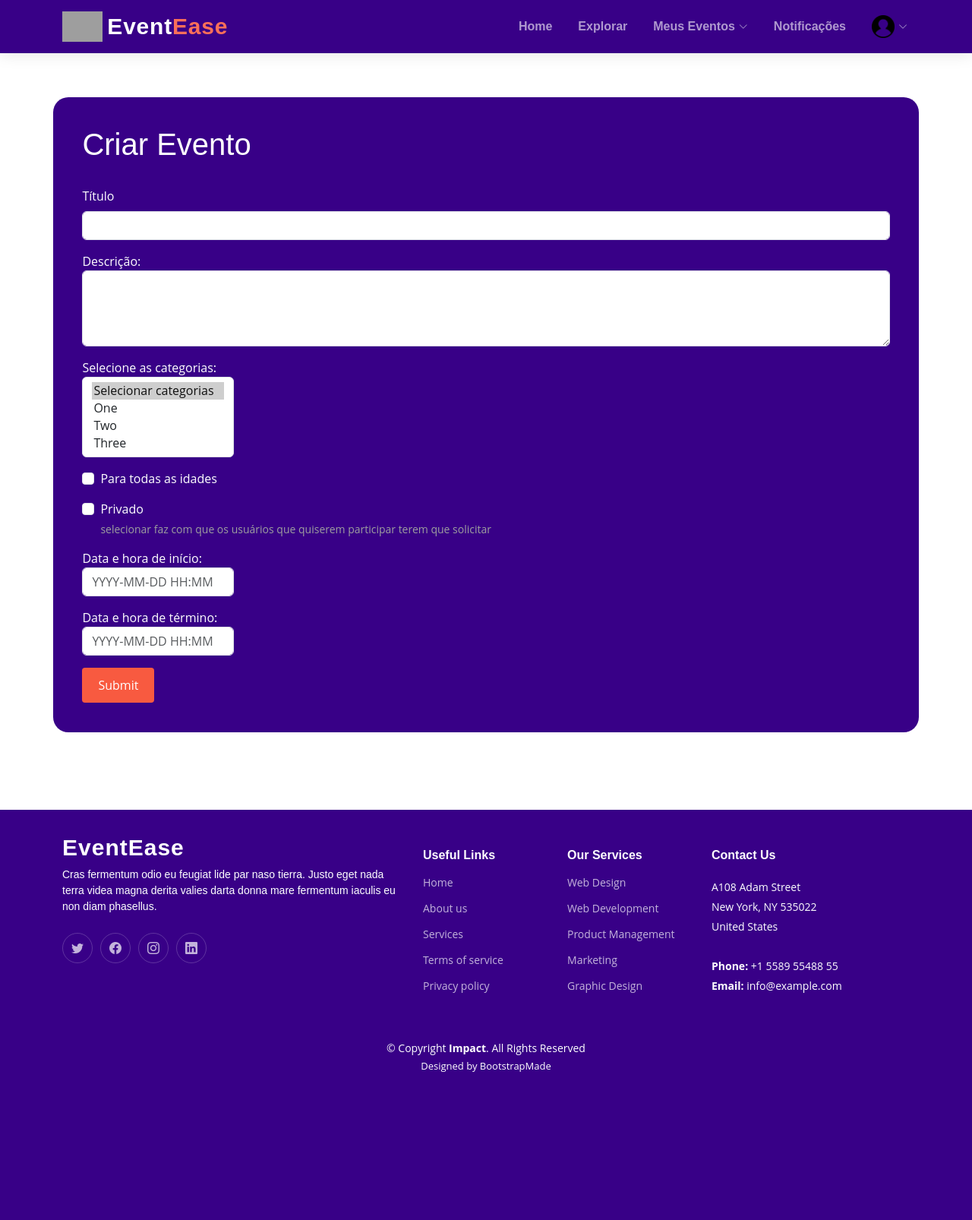
After one commit to silvagabriel07/EventEase, a Django app: page /eventos/organizando/criar_evento in a window 1280 px wide. The commit adds this page. Shown: the whole page at 76% size. Run offline with Django 4.2, Linux system fonts and the light colour scheme; some libraries are stand-ins or nearby versions; grey boxes are pictures that could not be loaded.

Commit message:
create_event template

```diff
--- a/eventos/models.py
+++ b/eventos/models.py
@@ -7,7 +7,7 @@ class Event(models.Model):
     description = models.TextField()
 
     organizer = models.ForeignKey(User, on_delete=models.CASCADE)
-    participants = models.ManyToManyField(User, related_name='event_participants')
+    participants = models.ManyToManyField(User, related_name='event_participants', blank=True, null=True)
 
     CATEGORIES = (
         ('birthday', 'Aniversário'),
--- /dev/null
+++ b/eventos/templates/criar_evento.html
@@ -0,0 +1,66 @@
+{% extends 'base/base.html' %}
+{% load static %}
+
+{% block 'head' %}
+    <link rel="stylesheet" href="{% static 'eventos/css/eventos.css' %}">
+
+{% endblock %}
+
+{% block 'title' %}Novo Evento{% endblock %}
+
+
+{% block 'body' %}
+    <div class="container custom-container">
+        <h1>Criar Evento</h1><br>
+        <form action="" method="post">
+            <div class="mb-3">
+              <label for="title" class="form-label">Título</label>
+              <input type="text" class="form-control" name="title" id="title" aria-describedby="emailHelp">
+            </div>
+
+            <div class="mb-3">
+                Descrição:
+                <textarea class="form-control" id="floatingTextarea2" style="height: 100px" name="description"></textarea>
+            </div>
+            <div class="mb-3">
+                <label for="select-categories">Selecione as categorias:</label>
+                <select id="select-categories" class="form-select custom-form-width" name="categories" multiple aria-label="multiple select example">
+                    <option selected>Selecionar categorias</option>
+                    <option value="1">One</option>
+                    <option value="2">Two</option>
+                    <option value="3">Three</option>
+                </select>
+            </div>
+            <div class="mb-3 form-check">
+              <input type="checkbox" class="form-check-input" name="free" id="free">
+              <label class="form-check-label" for="free">Para todas as idades</label>
+            </div>
+
+            <div class="mb-3 form-check">
+                <input type="checkbox" class="form-check-input" name="private" id="private">
+                <label class="form-check-label" for="private">Privado</label>
+                <div style="color: rgb(159, 159, 159);" id="titlehelp" class="form-text">selecionar faz com que os usuários que quiserem participar terem que solicitar</div>
+            </div>
+
+            <div class="mb-3">
+                <label for="start_date_time">Data e hora de início: </label>
+                <input type="text" name="start_date_time" class="form-control custom-form-width" placeholder="YYYY-MM-DD HH:MM" id="start_date_time" required>
+            </div>
+            <div class="mb-3">
+                <label for="final_date_time">Data e hora de término: </label>
+                <input type="datetime" name="final_date_time" class="form-control custom-form-width" placeholder="YYYY-MM-DD HH:MM" id="final_date_time" required>
+            </div>
+
+            <button type="submit" class="btn cta-button">Submit</button>
+          </form>
+
+    </div>
+
+    <!-- Inicialize o DateTimePicker -->
+    <script>
+        $(function () {
+            $('#datetimepicker').datetimepicker();
+        });
+    </script>
+
+{% endblock %}
--- a/eventos/templates/organizando.html
+++ b/eventos/templates/organizando.html
@@ -11,7 +11,7 @@
 <header>
     <div class="container">
         <h1>Meus eventos  - Organizando</h1>
-        <a href="#" class="cta-button">Organizar novo evento</a>
+        <a href="{% url 'criar_evento' %}" class="cta-button">Organizar novo evento</a>
 
     </div>
   </header>
--- a/eventos/urls.py
+++ b/eventos/urls.py
@@ -3,4 +3,6 @@ from . import views
 
 urlpatterns = [
     path('organizando/', views.organizando, name='organizando'),
+    path('organizando/criar_evento', views.criar_evento, name='criar_evento'),
+
 ]
--- a/eventos/views.py
+++ b/eventos/views.py
@@ -3,3 +3,6 @@ from django.shortcuts import render
 # Create your views here.
 def organizando(request):
     return render(request, 'organizando.html')
+
+def criar_evento(request):
+    return render(request, 'criar_evento.html')
--- a/templates/base/base.html
+++ b/templates/base/base.html
@@ -126,7 +126,7 @@
 
         <div class="container mt-4">
           <div class="copyright">
-            &copy; Copyright <strong><span>EventEase</span></strong>. All Rights Reserved
+            &copy; Copyright <strong><span>Impact</span></strong>. All Rights Reserved
           </div>
           <div class="credits">
             <!-- All the links in the footer should remain intact. -->
@@ -143,8 +143,8 @@
       <a href="#" class="scroll-top d-flex align-items-center justify-content-center"><i class="bi bi-arrow-up-short"></i></a>
 
 
-      <!-- Vendor JS Files -->
-      <script src="{% static 'assets/vendor/bootstrap/js/bootstrap.bundle.min.js' %}"></script>
+    <!-- Vendor JS Files -->
+<script src="{% static 'assets/vendor/bootstrap/js/bootstrap.bundle.min.js' %}"></script>
 <script src="{% static 'assets/vendor/aos/aos.js' %}"></script>
 <script src="{% static 'assets/vendor/glightbox/js/glightbox.min.js' %}"></script>
 <script src="{% static 'assets/vendor/purecounter/purecounter_vanilla.js' %}"></script>
--- /dev/null
+++ b/templates/static/eventos/css/eventos.css
@@ -0,0 +1,32 @@
+.custom-container{
+    margin-top: 10%;
+    margin-bottom: 8%;
+    padding: 3%;
+    border-radius: 20px;
+    background-color: #380087;
+    color: white;
+
+}
+
+
+.cta-button {
+    display: inline-block;
+    background-color: #f85a40;
+    color: #fff;
+    padding: 10px 20px;
+    text-decoration: none;
+    border-radius: 4px;
+}
+
+.cta-button:hover {
+    background-color: #c94834;
+    color: #380087;
+}
+
+h1:hover{
+    color: #c94834;
+}
+
+.custom-form-width{
+    width: 200px;
+}
```
Also changed, not shown: eventos/migrations/0002_alter_event_free_alter_event_participants.py (added).
